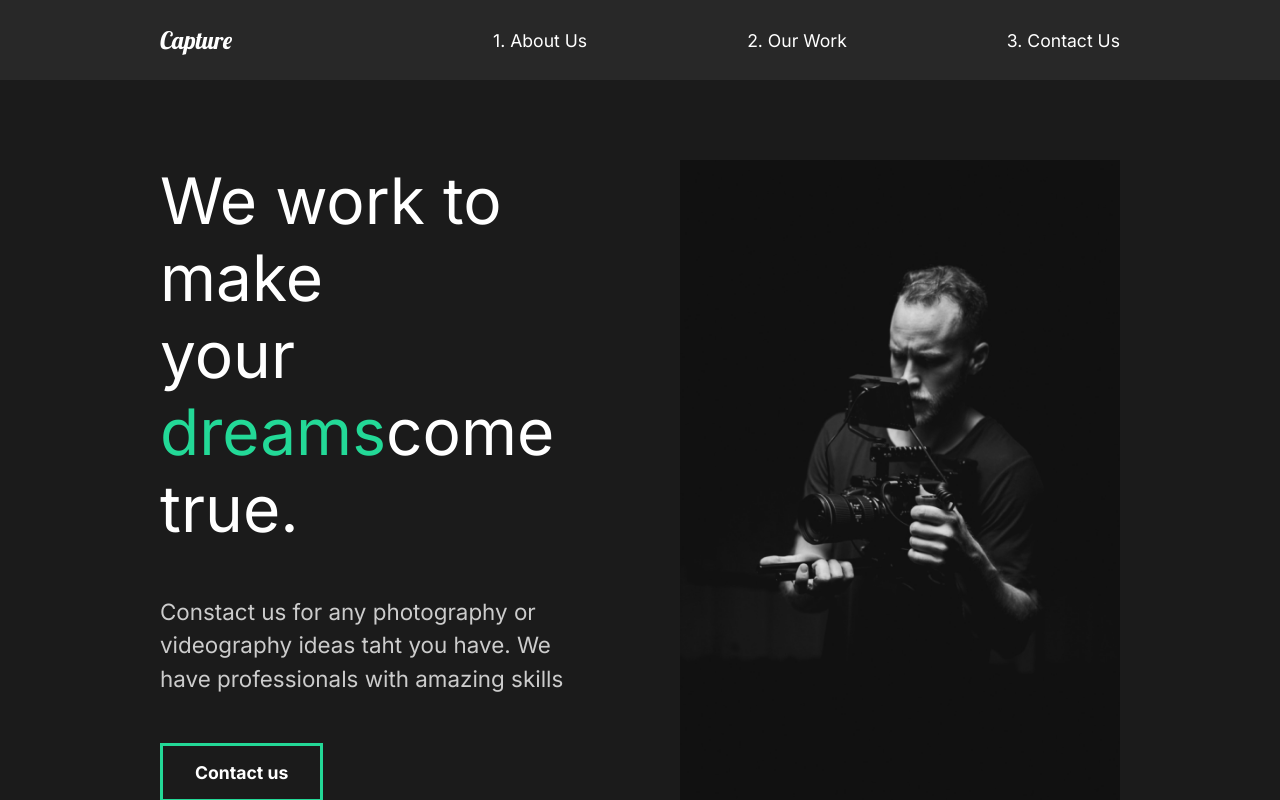
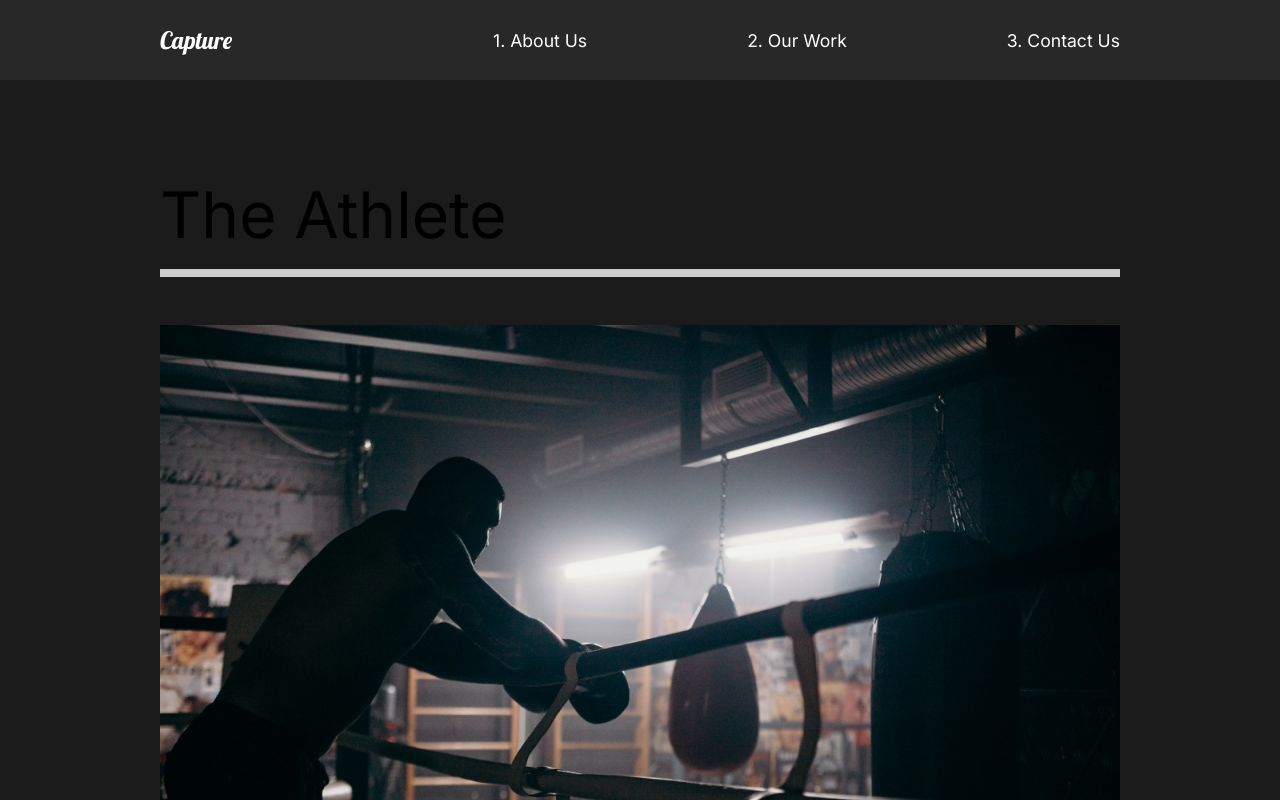
Before and after one commit to FlorFerrari/react-portfolio, a React (Create React App) app in the folder portfolio/: page /work in a window 1280 px wide. Shown: the top 800 px of the page. Built offline with nearby package versions, Linux system fonts and the light colour scheme.

Commit message:
router and ourwork page

```diff
--- a/portfolio/src/App.js
+++ b/portfolio/src/App.js
@@ -3,14 +3,32 @@
 import GlobalStyle from "./components/GlobalStyle";
 //Import Pages
 import AboutUs from "./pages/AboutUs";
+import ContactUs from "./pages/ContactUs";
+import OurWork from "./pages/OurWork";
 import Nav from "./components/Nav";
+//Router
+import {Switch, Route} from "react-router-dom";
 
 function App() {
   return (
     <div className="App">
       <GlobalStyle/>
       <Nav/>
-      <AboutUs/>
+      <Switch>
+        <Route exact path="/">
+          <AboutUs/>
+        </Route>
+        <Route path="/work">
+          <OurWork/>
+        </Route>
+        <Route path="/contact">
+          <ContactUs/>
+        </Route>
+      </Switch>
+
+
+
+
     </div>
   );
 }
--- a/portfolio/src/components/Nav.jsx
+++ b/portfolio/src/components/Nav.jsx
@@ -1,19 +1,22 @@
 import React from "react";
 import styled from "styled-components";
+import { Link } from "react-router-dom";
 
 export default function Nav() {
     return (
         <StyledNav>
-            <h1><a id="logo" href="#">Capture</a></h1>
+            <h1>
+                <Link id="logo" to="/">Capture</Link>
+            </h1>
             <ul>
                 <li>
-                    <a href="#">1. About Us</a>
+                    <Link to="/">1. About Us</Link>
                 </li>
                 <li>
-                    <a href="#">2. Our Work</a>
+                    <Link to="/work">2. Our Work</Link>
                 </li>
                 <li>
-                    <a href="#">3. Contact Us</a>
+                    <Link to="/contact">3. Contact Us</Link>
                 </li>
             </ul>
         </StyledNav>
--- a/portfolio/src/index.js
+++ b/portfolio/src/index.js
@@ -2,10 +2,13 @@
 import ReactDOM from 'react-dom';
 import App from './App';
 import reportWebVitals from './reportWebVitals';
+import {BrowserRouter} from "react-router-dom";
 
 ReactDOM.render(
   <React.StrictMode>
+    <BrowserRouter>
     <App />
+    </BrowserRouter>
   </React.StrictMode>,
   document.getElementById('root')
 );
--- /dev/null
+++ b/portfolio/src/pages/ContactUs.jsx
@@ -0,0 +1,9 @@
+import React from "react";
+
+export default function ContactUs() {
+    return (
+        <div>
+            <h1>Contact Us</h1>
+        </div>
+    )
+}
--- /dev/null
+++ b/portfolio/src/pages/OurWork.jsx
@@ -0,0 +1,57 @@
+import React from "react";
+import styled from "styled-components";
+import { Link } from "react-router-dom";
+//Images
+import athlete from "../img/athlete-small.png"
+import theracer from "../img/theracer-small.png"
+import goodtimes from "../img/goodtimes-small.png"
+
+export default function OurWork() {
+    return (
+        <Work>
+            <Movie>
+                <h2>The Athlete</h2>
+                <div className="line"></div>
+                <Link>
+                    <img src={athlete} alt="athlete" />
+                </Link>
+            </Movie>
+            <Movie>
+                <h2>The Racer</h2>
+                <div className="line"></div>
+                <Link>
+                    <img src={theracer} alt="theracer" />
+                </Link>
+            </Movie>
+            <Movie>
+                <h2>Good Times</h2>
+                <div className="line"></div>
+                <Link>
+                    <img src={goodtimes} alt="goodtimes" />
+                </Link>
+            </Movie>
+        </Work>
+    )
+}
+
+const Work = styled.div`
+    min-height: 100vh;
+    overflow: hidden;
+    padding: 5rem 10rem;
+    .line {
+        height: 0.5rem;
+        background: #cccccc;
+        margin-bottom: 3rem;
+    }
+    h2{
+        padding: 1rem 0rem;
+    }
+`
+const Movie = styled.div`
+    padding-bottom: 10rem;
+    img {
+        width: 100%;
+        height: 70vh;
+        object-fit: cover;
+    }
+`
```
